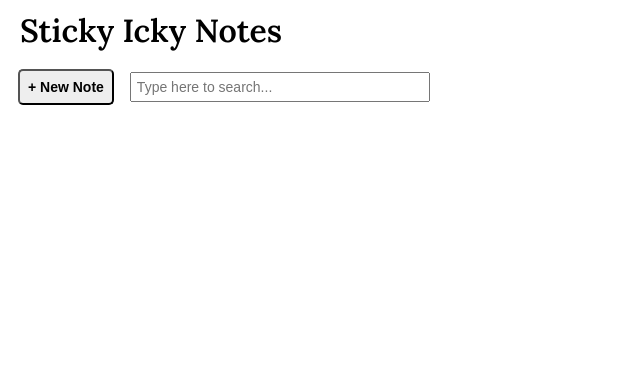
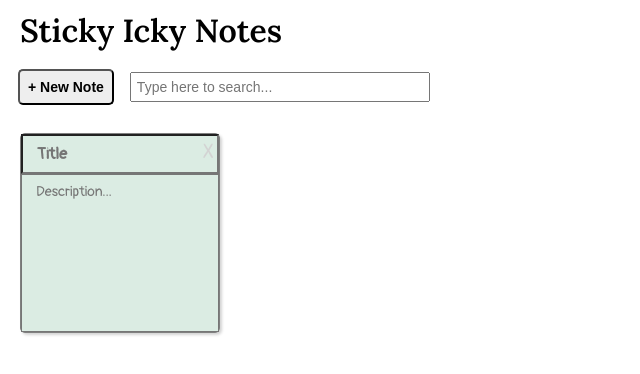
Before and after one commit to ryanjeffrey/react-greenfield-sticky-note-project, a React (Create React App) app: page / in a window 1280 px wide. Shown: the top 374 px of the page, without its empty margins (0-640 px from the left). Built offline with nearby package versions, Linux system fonts and the light colour scheme; a web font is replaced by a local one.

Commit message:
Added save and delete functionality

```diff
--- a/src/App.js
+++ b/src/App.js
@@ -7,7 +7,14 @@ for this application, delegating rendering logic to
 presentational components. */
 class App extends Component {
   state = {
-    notes: [],
+    notes: [
+      {
+        id: Date.now(),
+        title: "",
+        description: "",
+        doesMatchSearch: true
+      }
+    ],
     searchText: ""
   };
   addNote = () => {
@@ -76,6 +83,27 @@ class App extends Component {
       notes: updatedNotes
     });
   };
+  remove = (deleteMeId) => {
+    /* remove note by id of note that the user clicked on */
+    var notIdMatch = (note) => note.id !== deleteMeId;
+    var updatedNotes = this.state.notes.filter(notIdMatch);
+    this.setState({ notes: updatedNotes });
+  };
+  componentDidUpdate() {
+    /* after each render, save notes data to local storage */
+    var stringifiedNotes = JSON.stringify(this.state.notes);
+    localStorage.setItem("savedNotes", stringifiedNotes);
+  }
+  componentDidMount() {
+    /* after rendering for the first time, read saved
+    notes data from local storage and pass that data
+    to component state if it exists */
+    var stringifiedNotes = localStorage.getItem("savedNotes");
+    if (stringifiedNotes) {
+      var savedNotes = JSON.parse(stringifiedNotes);
+      this.setState({ notes: savedNotes });
+    }
+  }
   render() {
     return (
       <div>
@@ -84,7 +112,11 @@ class App extends Component {
           addNote={this.addNote}
           onSearch={this.onSearch}
         />
-        <NotesList notes={this.state.notes} onType={this.onType} />
+        <NotesList
+          notes={this.state.notes}
+          onType={this.onType}
+          remove={this.remove}
+        />
       </div>
     );
   }
--- a/src/Note.js
+++ b/src/Note.js
@@ -19,6 +19,7 @@ class Note extends Component {
     var editMeId = this.props.note.id;
     this.props.onType(editMeId, "description", updatedValue);
   };
+  clickDelete = () => this.props.remove(this.props.note.id);
   render() {
     return (
       <li className="note">
@@ -35,7 +36,9 @@ class Note extends Component {
           value={this.props.note.description}
           onChange={this.updateDescription}
         />
-        <span className="note__delete">X</span>
+        <span onClick={this.clickDelete} className="note__delete">
+          X
+        </span>
       </li>
     );
   }
--- a/src/NotesList.js
+++ b/src/NotesList.js
@@ -5,7 +5,12 @@ var keepSearchMatches = (note) => note.doesMatchSearch;
 
 var NotesList = (props) => {
   var renderNote = (note) => (
-    <Note note={note} key={note.id} onType={props.onType} />
+    <Note
+      note={note}
+      key={note.id}
+      onType={props.onType}
+      remove={props.remove}
+    />
   );
 
   var searchMatches = props.notes.filter(keepSearchMatches);
```
